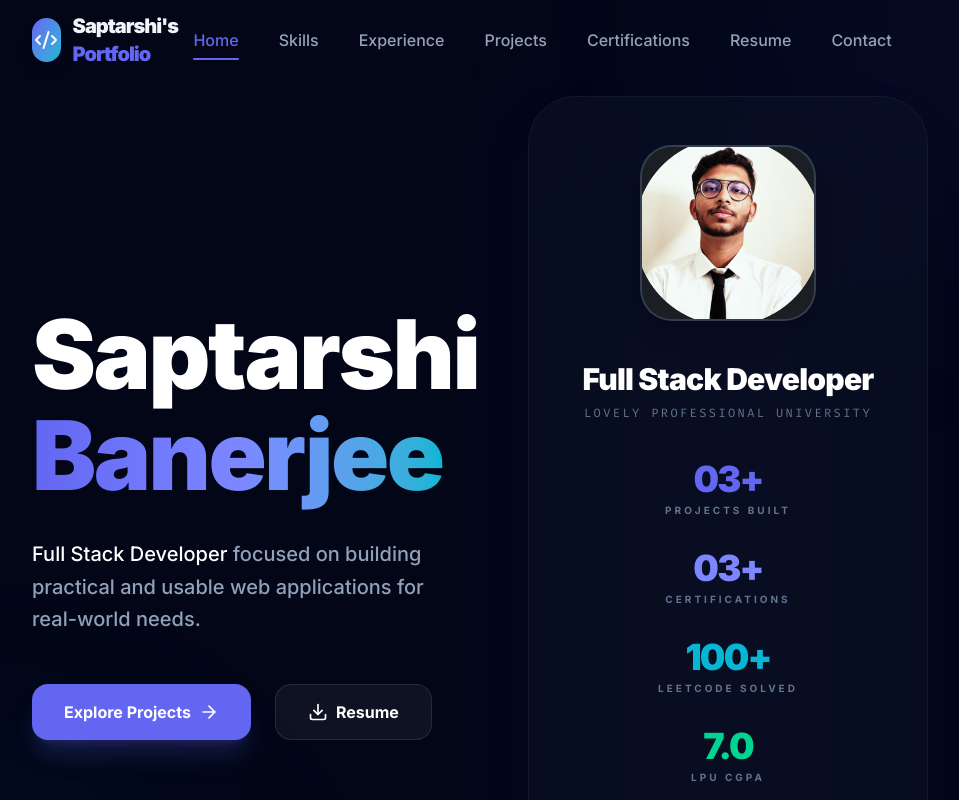
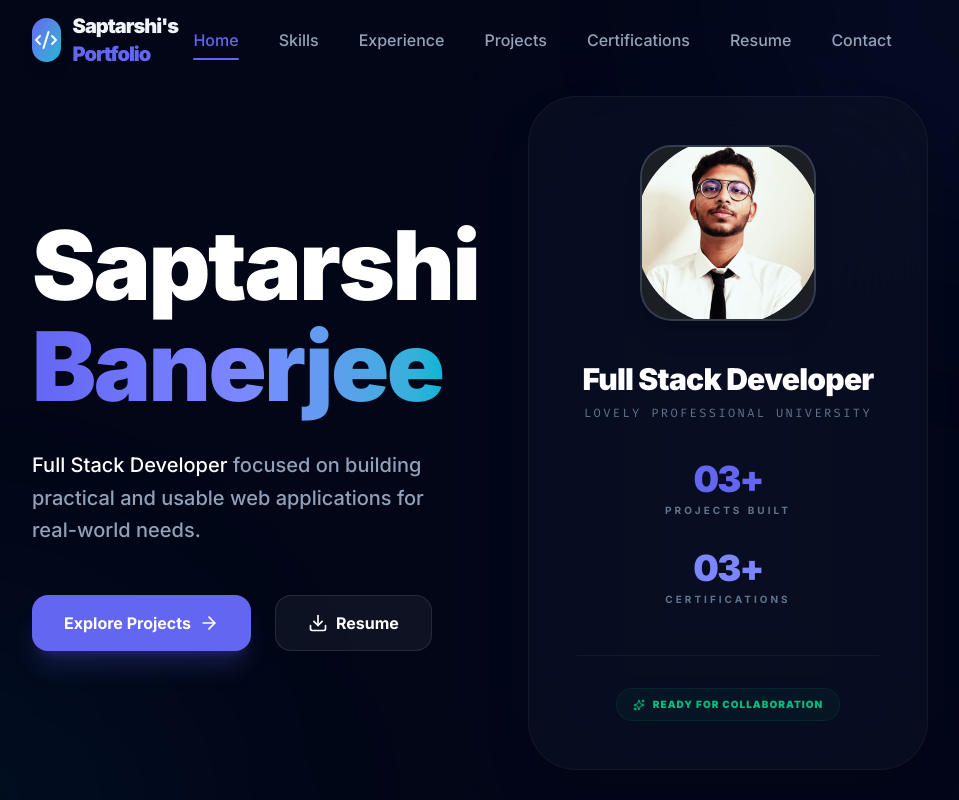
Before and after one commit to SaptarshiBB/portfolio, a React (Vite) app: page / in a window 1280 px wide. Shown: the top 800 px of the page, without its empty margins (160-1119 px from the left). Built offline with nearby package versions, Linux system fonts and the light colour scheme.

Commit message:
Remove 'LeetCode Solved' and 'LPU CGPA' stats

```diff
--- a/src/pages/Home.jsx
+++ b/src/pages/Home.jsx
@@ -69,8 +69,7 @@ function HeroSection() {
                   {[
                     { label: 'Projects Built', value: '03+', color: 'text-primary' },
                     { label: 'Certifications', value: '03+', color: 'text-indigo-400' },
-                    { label: 'LeetCode Solved', value: '100+', color: 'text-secondary' },
-                    { label: 'LPU CGPA', value: '7.0', color: 'text-emerald-400' },
+
                   ].map((stat, idx) => (
                     <div key={idx} className="flex flex-col items-center gap-1.5">
                       <span className={`${stat.color} text-4xl font-black tracking-tighter leading-none`}>{stat.value}</span>
```
